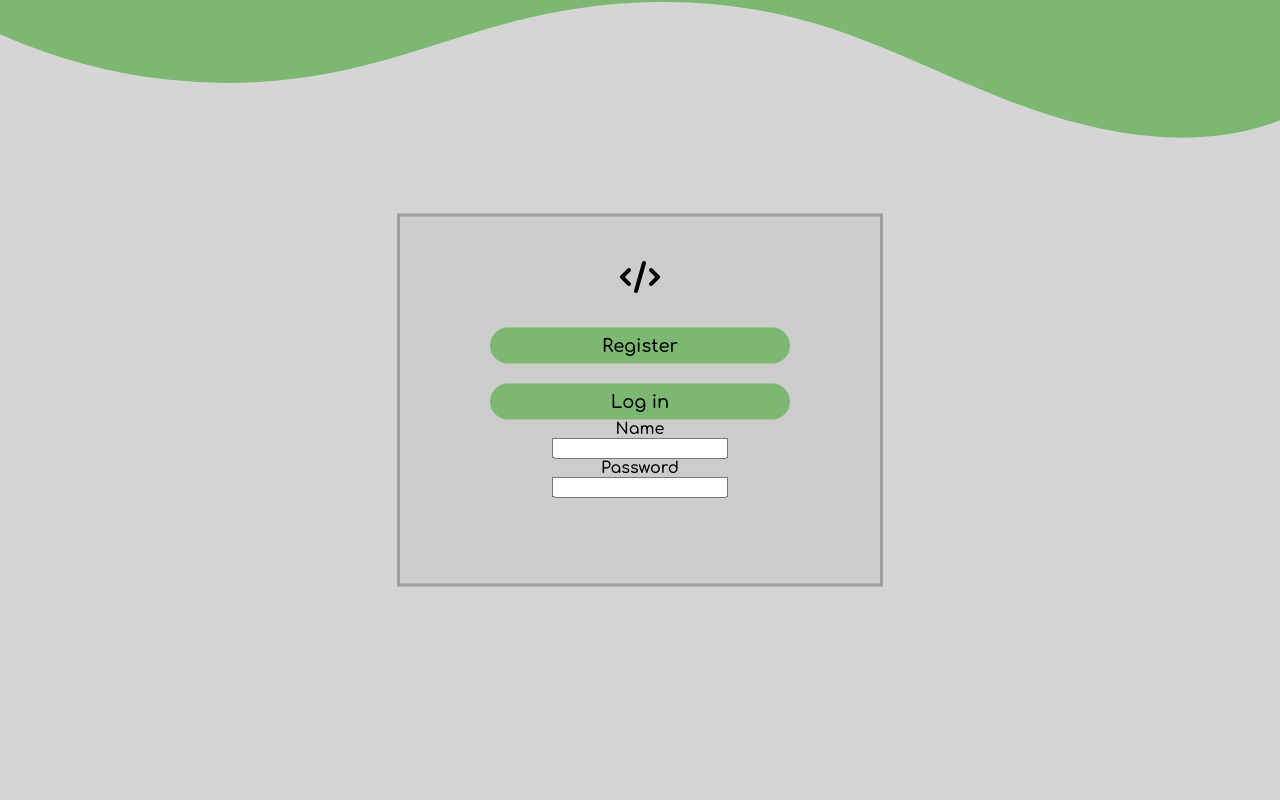
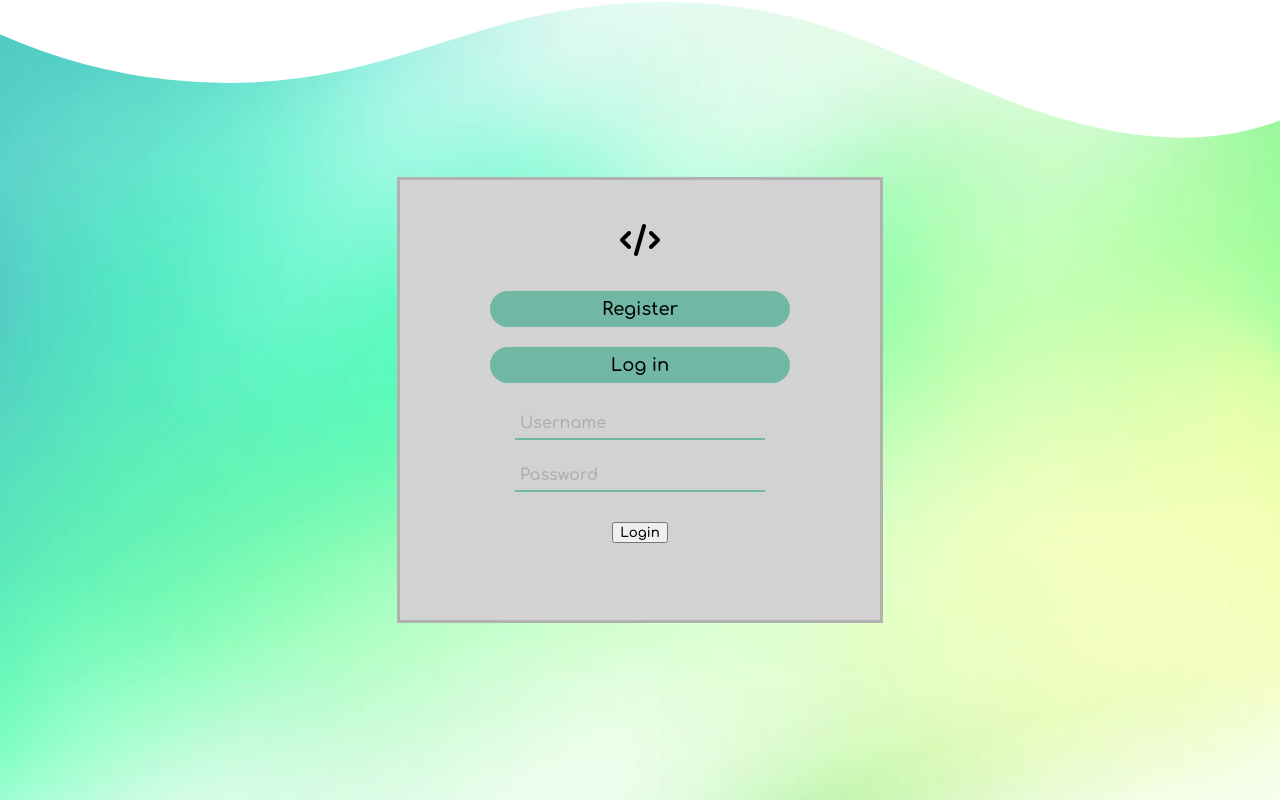
Before and after one commit to jonyp123/szkola, a PHP site: page / in a window 1280 px wide. Run offline with PHP 8.4, Linux system fonts and the light colour scheme; some libraries are stand-ins or nearby versions.

Commit message:
Zmiana trochę w HTML kodu odnosnie label i inputow + dodanie wyglądu do tego

```diff
--- a/index.html
+++ b/index.html
@@ -17,11 +17,18 @@
         <button class="btn-1"><a href="#">Log in</a></button>
         <div class="login">
         <form>
-            <label for="fname">Name</label><br>
-            <input type="text" id="fname" name="fname"><br>
-            <label for="lname">Password</label><br>
-            <input type="text" id="lname" name="lname">
-          </form>
+            <div class="txt">
+                <input type="text" required>
+                <span></span>
+                <label>Username</label>
+            </div>
+            <div class="txt">
+                <input type="password" required>
+                <span></span>
+                <label>Password</label>
+            </div>
+            <input class="submit" type="submit" value="Login">
+        </form>
           </div>
     </div>
 
--- a/projekt.css
+++ b/projekt.css
@@ -1,15 +1,85 @@
 :root {
-    --primary-color: #7cb871;
+    --primary-color: #71b8a4;
+    --secondary-color: rgb(210, 210, 210);
 }
 
 * {
     font-family: 'Comfortaa', cursive;
+}
+
+.login{
+    padding: 5px;
+    font-size: 16px;
+}
+
+.login form {
+    padding: 0 20px;
+    box-sizing: border-box;
+}
+
+form .txt {
+    position: relative;
+    border-bottom: 2px solid #969696;
+    margin: 20px 0;
+}
+
+.txt input {
+    width: 100%;
+    padding: 0 5px;
+    height: 30px;
+    font-size: 17px;
+    border: none;
+    background: none;
+    outline: none;
+}
+
+.txt label {
+    position: absolute;
+    top: 50%;
+    left: 5px;
+    color: #adadad;
+    transform: translateY(-50%);
+    font-size: 16px;
+}
+
+
+.txt span::before {
+    content: '';
+    position: absolute;
+    top: 30px;
+    left: 0;
+    width: 100%;
+    height: 2px;
+    background: var(--primary-color);
 
 }
+
+
+
+
+
+.login .submit {
+    display: block;
+    justify-content: center;
+    align-items: center;
+    margin: auto;
+    position: relative;
+    top: 10px;
+
+
+
+}
+
+
+
+
 body{
     background-color: #d5d5d5;
     margin: 0;
     padding: 0;
+    background-image: url(tlo.png);
+    background-repeat: no-repeat;
+    background-size: cover;
 }
 
 h1 {
@@ -20,13 +90,14 @@ h1 {
     text-align: center;
     justify-content: center;
     align-items: center;
-    border: 3px solid rgb(161, 161, 161);
-    background-color:rgb(204, 204, 204); ;
+    border: 3px solid rgb(177, 177, 177);
+    background-color: var(--secondary-color);
     position: absolute;
     padding: 70px 90px;
     transform:translate(-50%,-50%);
     top: 50%;
     left: 50%;
+    height: 300px;
 }
 
 .btn-1  {
@@ -50,9 +121,10 @@ h1 {
 }
 
 .btn-1:hover  {
-    box-shadow: inset 300px 0 0 0 #d5d5d5;
+    box-shadow: inset 300px 0 0 0 #609c8b;
     color: #7cb871;
     cursor: pointer;
+
 }
 
 
@@ -87,5 +159,5 @@ h1 {
 }
 
 .wave .shape-fill {
-    fill:  var(--primary-color);
+    fill: #ffffff;
 }
```
